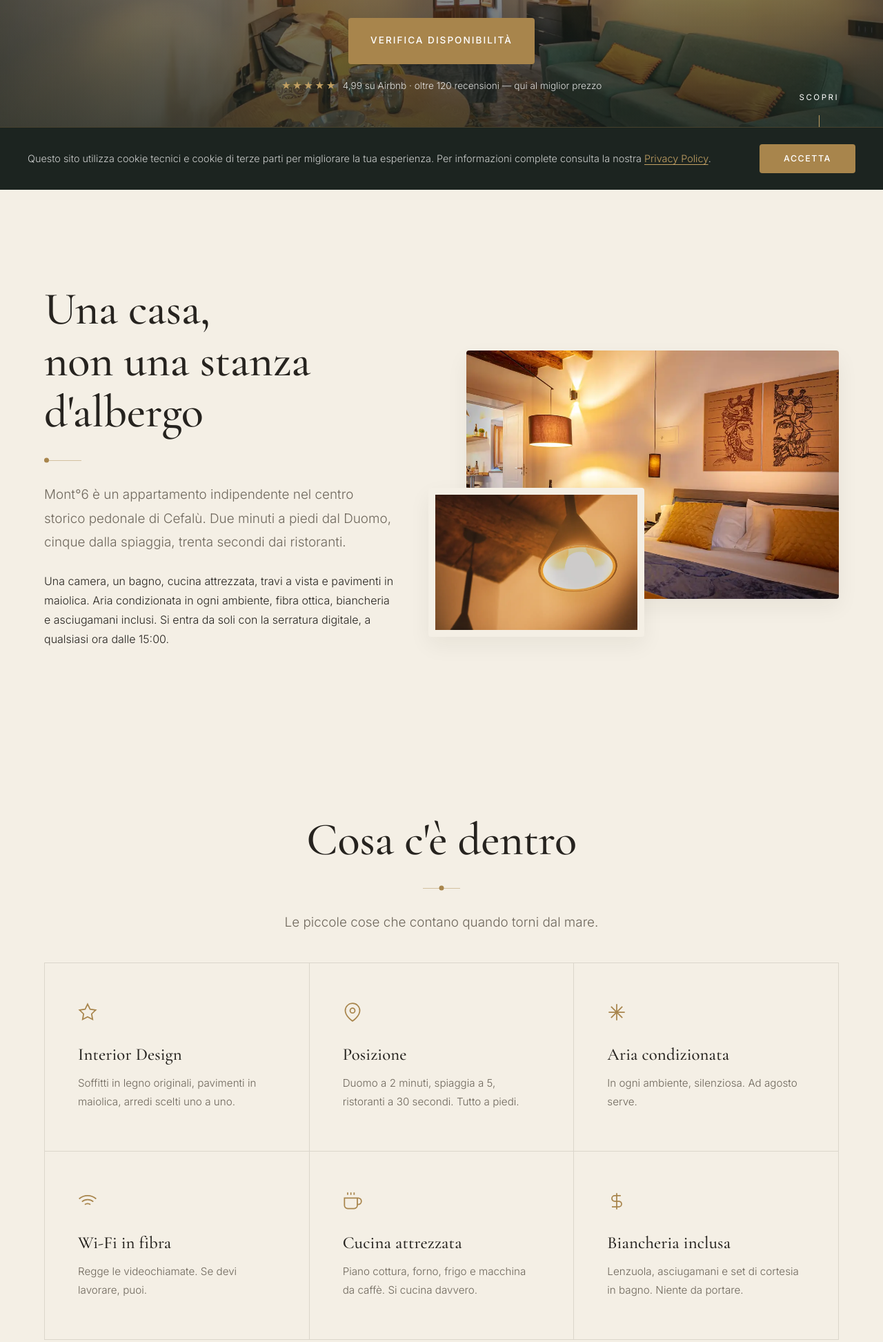
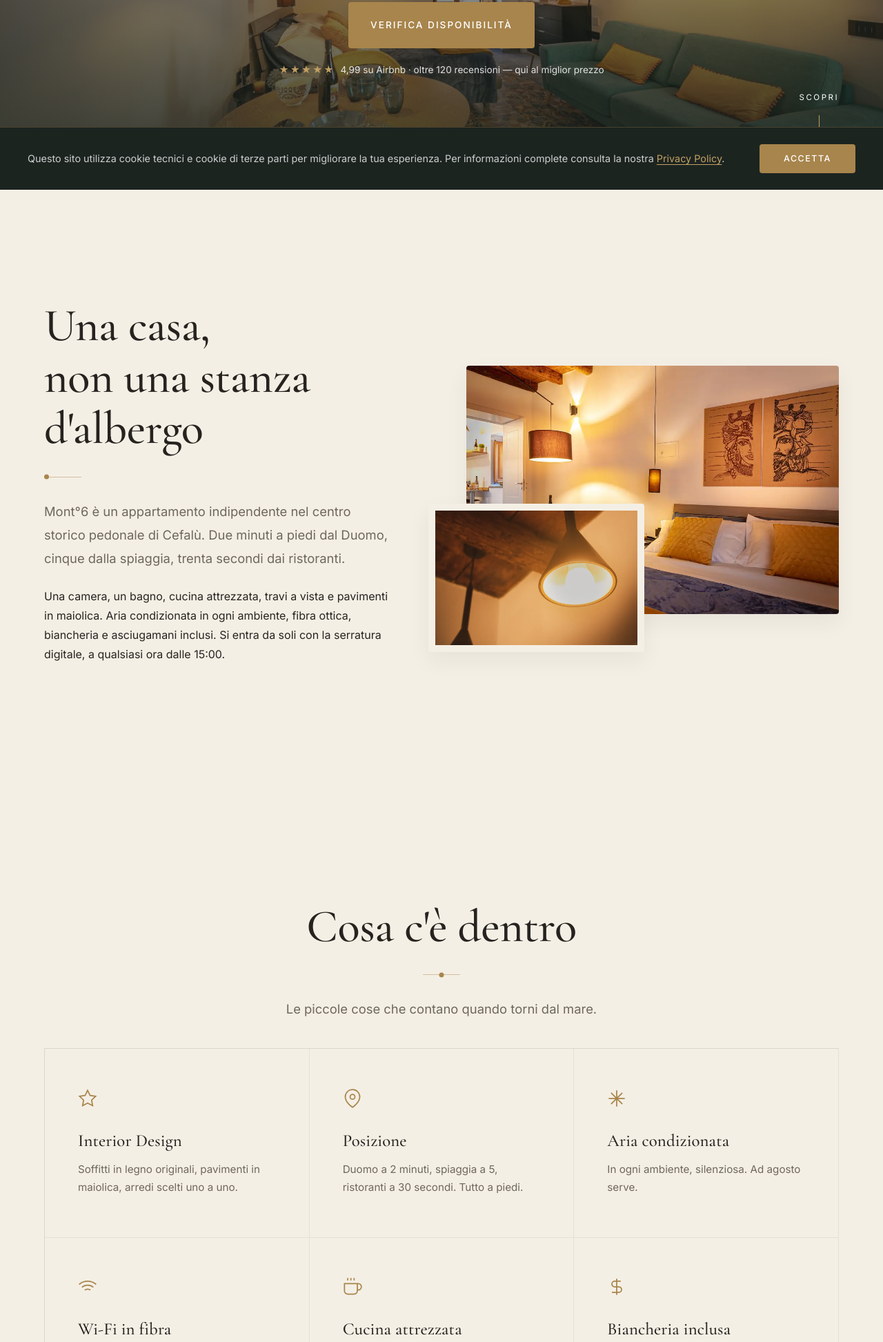
Before and after one commit to DanieleGattuso/mont6-website, a website: page index.html in a window 1280 px wide. Shown: the part 525-2470 px from the top of the page at 69% size. Drawn offline with Linux system fonts and the light colour scheme; no server answers.

Commit message:
design: tipografia leggibile, piu respiro, anteprima social corretta
- Il corpo del testo era in peso 300: Inter thin su fondo caldo chiaro
  e' al limite della leggibilita'. Ora 400 (titoli invariati).
- Titolo hero da 118px a 96px: era fuori scala sui monitor larghi.
- Piu spazio tra le sezioni (--space-xl 8.5 -> 10rem) e amenities
  allineata al ritmo delle altre sezioni (usava --space-l).
- Griglia amenities: bordi da 0.12 a 0.07, non sembra piu una gabbia.
- Tolto il sollevamento -8px delle card 'esplora' (tell da template).
- Riga di lettura del blocco editoriale limitata a 62 caratteri.
- og:image: era il JPG da 2400px/393KB, spesso troppo pesante per
  l'anteprima di WhatsApp. Ora og-cover.jpg 1200x630, 111KB.
- sitemap lastmod aggiornata.

Co-Authored-By: Claude Opus 5 <noreply@anthropic.com>

```diff
--- a/index.html
+++ b/index.html
@@ -20,9 +20,9 @@
     <meta property="og:site_name" content="Mont°6">
     <meta property="og:title" content="Mont°6 — Appartamento nel centro storico di Cefalù">
     <meta property="og:description" content="Due minuti dal Duomo, cinque dalla spiaggia. Prenotazione diretta, senza commissioni.">
-    <meta property="og:image" content="https://mont6cefalu.it/img/_MG_4132.jpg">
-    <meta property="og:image:width" content="2400">
-    <meta property="og:image:height" content="1600">
+    <meta property="og:image" content="https://mont6cefalu.it/img/og-cover.jpg">
+    <meta property="og:image:width" content="1200">
+    <meta property="og:image:height" content="630">
     <meta property="og:image:alt" content="Il soggiorno di Mont°6: travi a vista, maioliche siciliane e luce calda">
     <meta property="og:url" content="https://mont6cefalu.it">
     <meta property="og:locale" content="it_IT">
@@ -32,7 +32,7 @@
     <meta name="twitter:card" content="summary_large_image">
     <meta name="twitter:title" content="Mont°6 — Appartamento nel centro storico di Cefalù">
     <meta name="twitter:description" content="Due minuti dal Duomo, cinque dalla spiaggia. Prenotazione diretta.">
-    <meta name="twitter:image" content="https://mont6cefalu.it/img/_MG_4132.jpg">
+    <meta name="twitter:image" content="https://mont6cefalu.it/img/og-cover.jpg">
 
     <!-- Favicon -->
     <link rel="icon" type="image/png" sizes="32x32" href="img/favicon.png">
--- a/sitemap.xml
+++ b/sitemap.xml
@@ -2,13 +2,13 @@
 <urlset xmlns="http://www.sitemaps.org/schemas/sitemap/0.9">
   <url>
     <loc>https://mont6cefalu.it/</loc>
-    <lastmod>2026-07-03</lastmod>
+    <lastmod>2026-07-07</lastmod>
     <changefreq>weekly</changefreq>
     <priority>1.0</priority>
   </url>
   <url>
     <loc>https://mont6cefalu.it/privacy.html</loc>
-    <lastmod>2026-07-03</lastmod>
+    <lastmod>2026-07-07</lastmod>
     <changefreq>yearly</changefreq>
     <priority>0.3</priority>
   </url>
--- a/style.css
+++ b/style.css
@@ -57,8 +57,8 @@
     /* Rhythm */
     --space-s:  1rem;
     --space-m:  2.5rem;
-    --space-l:  5rem;
-    --space-xl: 8.5rem;
+    --space-l:  6rem;
+    --space-xl: 10rem;
 
     /* Motion & depth */
     --transition-smooth: all 0.7s cubic-bezier(0.16, 1, 0.3, 1);
@@ -104,7 +104,7 @@ h1, h2, h3, h4 {
 .italic-accent { font-style: italic; font-weight: 500; color: var(--color-accent); }
 
 .display-title {
-    font-size: clamp(3.6rem, 9.5vw, 7.4rem);
+    font-size: clamp(3.2rem, 8vw, 6rem);
     font-weight: 500;
     letter-spacing: -0.01em;
     line-height: 1.02;
@@ -116,8 +116,8 @@ h1, h2, h3, h4 {
     letter-spacing: -0.005em;
 }
 .lead-text {
-    font-size: 1.18rem;
-    font-weight: 300;
+    font-size: 1.15rem;
+    font-weight: 400;
     color: var(--color-text-light);
     line-height: 1.85;
     max-width: 640px;
@@ -127,7 +127,7 @@ h1, h2, h3, h4 {
 .text-center { text-align: center; }
 .opacity-70 { opacity: 0.7; }
 
-p { font-weight: 300; }
+p { font-weight: 400; }
 
 /* Refined eyebrow / accent line */
 .accent-line {
@@ -419,7 +419,7 @@ p { font-weight: 300; }
 /* ==========================================================================
    AMENITIES
    ========================================================================== */
-.amenities-minimal { padding: var(--space-l) 0; }
+.amenities-minimal { padding: var(--space-xl) 0; }
 .split-header { margin-bottom: var(--space-m); }
 
 .amenities-elegant-grid {
@@ -429,8 +429,8 @@ p { font-weight: 300; }
 }
 .am-elegant-item {
     background: transparent; padding: 3.6rem 3rem;
-    border-right: 1px solid rgba(40, 33, 22, 0.12);
-    border-bottom: 1px solid rgba(40, 33, 22, 0.12);
+    border-right: 1px solid rgba(40, 33, 22, 0.07);
+    border-bottom: 1px solid rgba(40, 33, 22, 0.07);
     transition: background 0.45s, transform 0.45s; position: relative;
 }
 .am-elegant-item::before {
@@ -563,7 +563,7 @@ p { font-weight: 300; }
     border-radius: var(--radius-md); overflow: hidden; background: var(--color-bg-card);
     box-shadow: var(--shadow-soft); transition: transform 0.5s var(--ease-out), box-shadow 0.5s;
 }
-.explore-card:hover { transform: translateY(-8px); box-shadow: var(--shadow-medium); }
+.explore-card:hover { box-shadow: var(--shadow-medium); }
 .explore-img { height: 210px; background-size: cover; background-position: center; transition: transform 0.8s var(--ease-out); }
 .explore-card:hover .explore-img { transform: scale(1.06); }
 .explore-content { padding: 1.6rem; }
@@ -755,7 +755,7 @@ p { font-weight: 300; }
 }
 
 @media (max-width: 768px) {
-    :root { --space-l: 4rem; --space-xl: 5.5rem; }
+    :root { --space-l: 4.5rem; --space-xl: 6.5rem; }
 
     .desktop-only { display: none !important; }
     .nav-links { display: none; }
@@ -900,3 +900,7 @@ span.flatpickr-weekday { color: var(--color-accent) !important; font-weight: 600
 /* Messaggio del form di prenotazione (sostituisce alert()) */
 .form-msg { display: none; margin-top: 1rem; font-size: 0.88rem; line-height: 1.5; color: #8C3B2E; }
 .form-msg.visible { display: block; }
+
+
+/* Lunghezza di riga leggibile nel blocco editoriale */
+.ed-text-box p { max-width: 62ch; }
```
Also changed, not shown: img/og-cover.jpg (added).
